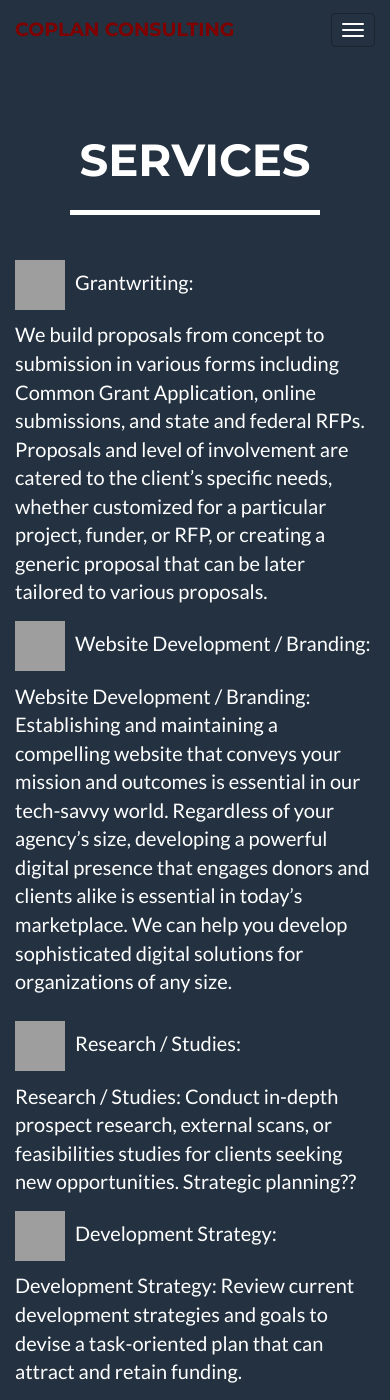
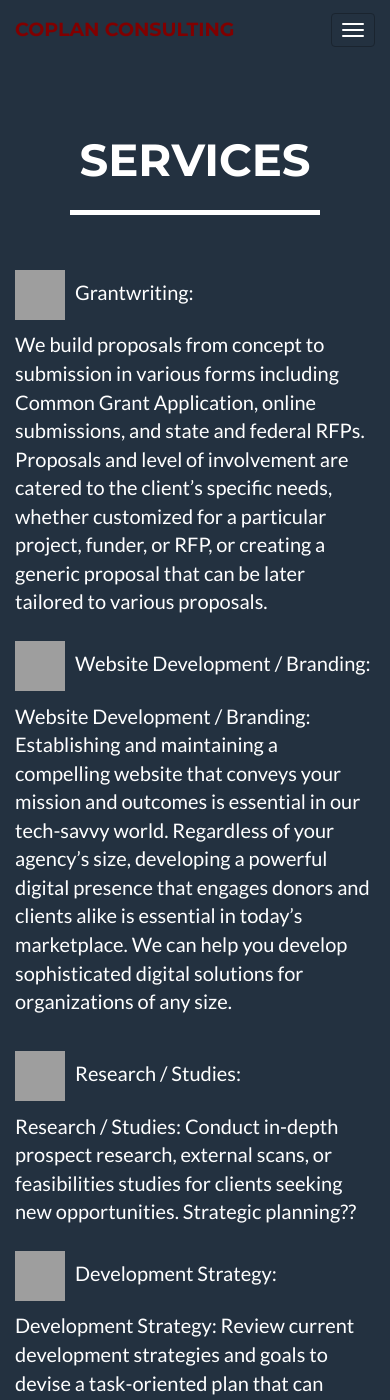
Before and after one commit to ccoplan/ccoplan.github.io, a Jekyll site: the page built from index.html, in a window 390 px wide and 1400 px high, scrolled down 450 px. Built offline with Jekyll 4.4.1, drawn with Linux system fonts in a browser that asks for light colours; grey boxes are pictures that could not be loaded.

Commit message:
Update services.html

```diff
--- a/_includes/services.html
+++ b/_includes/services.html
@@ -25,7 +25,7 @@
 
       @media screen and (max-width: 1199px){
        .title-header {
-         margin-top: 15px;
+         margin-top: 25px;
         }
       }
 
```
